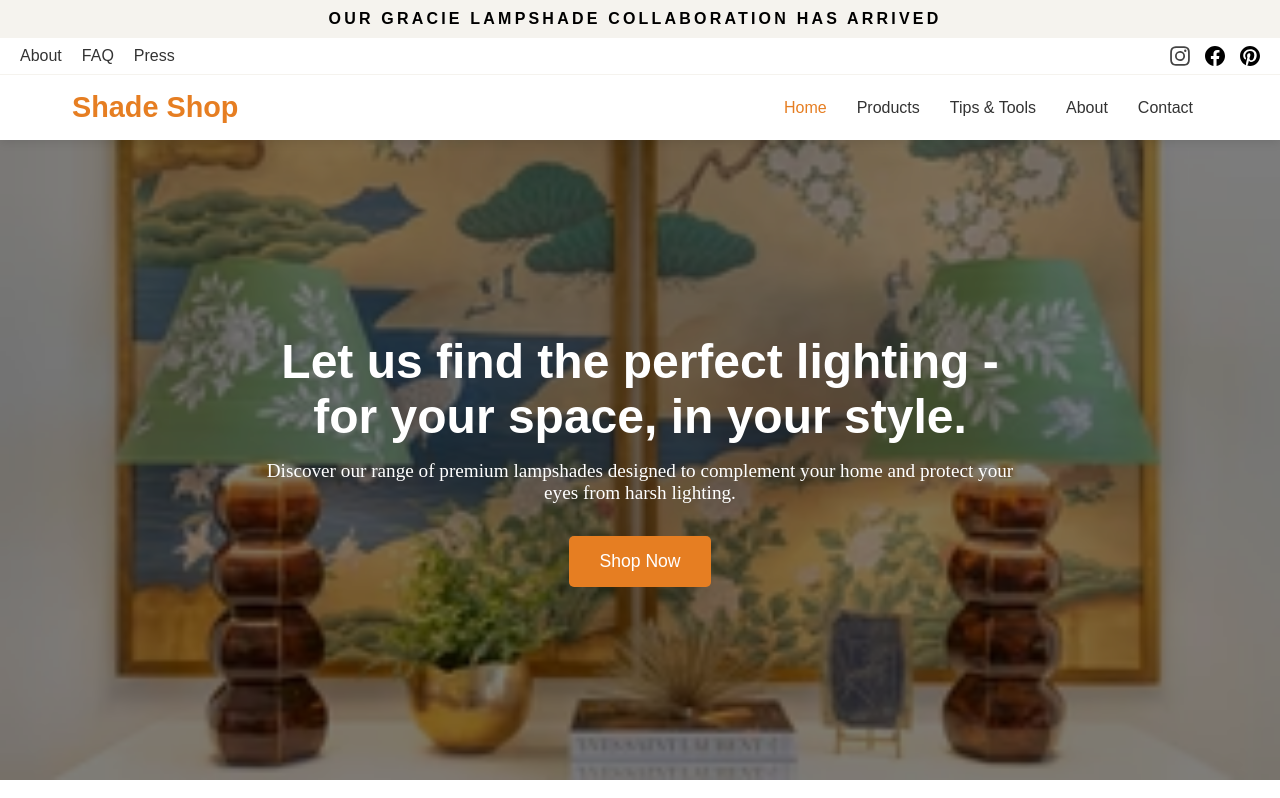
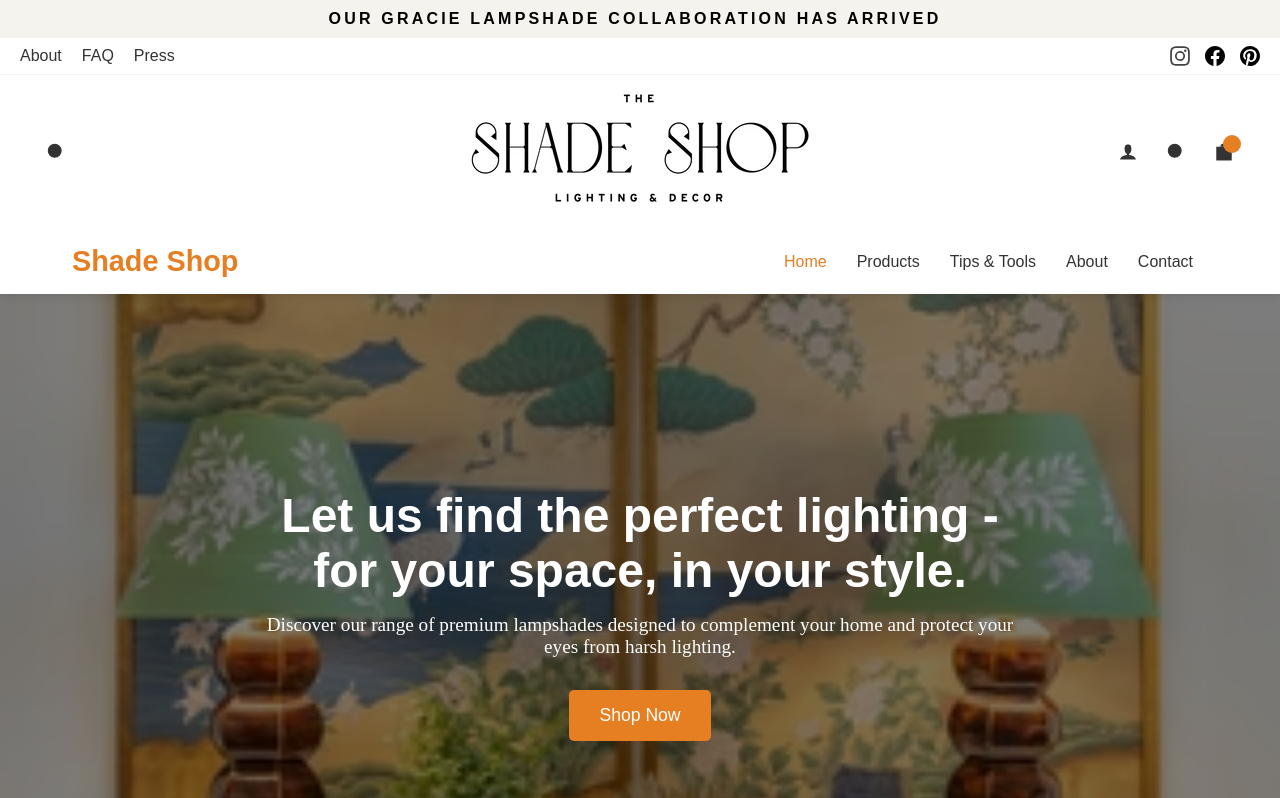
Before and after one commit to ErPing-CMS/Shade_Shop_Tools-Tips_Page, a plain HTML site: page index.html in a window 1280 px wide. Shown: the top 798 px of the page. Drawn offline with Linux system fonts and the light colour scheme.

Commit message:
header layout

```diff
--- a/index.html
+++ b/index.html
@@ -75,6 +75,44 @@
                     </div>
                 </div>
 
+            </div>
+        </div>
+        <div class="header-layout header-layout--center" data-logo-align="center">
+            <div class="header-item header-item--left header-item--navigation">
+                <div class="site-nav small--hide">
+                    <a href="#" class="site-nav__link site-nav__link--icon js-search-header">
+                        <svg aria-hidden="true" focusable="false" role="presentation" class="icon icon-search" viewBox="0 0 64 64"><path d="M47.16 28.58A18.58 18.58 0 1 1 28.58 10a18.58 18.58 0 0 1 18.58 18.58zM54 54L41.94 42"></path></svg>
+                        <span class="icon__fallback-text">Search</span>
+                    </a>
+                </div>
+            </div>
+            <div class="header-item header-item--logo logo-wrapper">
+                <h1 class="site-header__logo" itemtype="http://schema.org/Organization">
+                    <a href="/" itemprop="url" class="site-header__logo-link">
+                        <img class="small--hide" src="assets/Logo.png" alt="The Shade Shop" itemprop="logo">
+                    </a>
+                </h1>
+            </div>
+            <div class="header-item header-item--icons">
+                <div class="site-nav">
+                    <div class="site-nav__icons">
+                        <a class="site-nav__link site-nav__link--icon small--hide" href="/account">
+                            <svg aria-hidden="true" focusable="false" role="presentation" class="icon icon-user" viewBox="0 0 64 64"><path d="M35 39.84v-2.53c3.3-1.91 6-6.66 6-11.41 0-7.63 0-13.82-9-13.82s-9 6.19-9 13.82c0 4.75 2.7 9.51 6 11.41v2.53c-10.18.85-18 6-18 12.16h42c0-6.19-7.82-11.31-18-12.16z"></path></svg>
+                            <span class="icon__fallback-text">Log in</span>
+                        </a>
+                        <a href="/search" class="site-nav__link site-nav__link--icon js-search-header medium-up--hide">
+                            <svg aria-hidden="true" focusable="false" role="presentation" class="icon icon-search" viewBox="0 0 64 64"><path d="M47.16 28.58A18.58 18.58 0 1 1 28.58 10a18.58 18.58 0 0 1 18.58 18.58zM54 54L41.94 42"></path></svg>
+                            <span class="icon__fallback-text">Search</span>
+                        </a>
+                        <a href="/cart" class="site-nav__link site-nav__link--icon js-drawer-open-cart" aria-controls="CartDrawer" data-icon="bag-minimal" aria-expanded="false">
+                            <span class="cart-link">
+                                <svg aria-hidden="true" focusable="false" role="presentation" class="icon icon-bag-minimal" viewBox="0 0 64 64"><path stroke="null" id="svg_4" fill-opacity="null" stroke-opacity="null" fill="null" d="M11.375 17.863h41.25v36.75h-41.25z"></path><path stroke="null" id="svg_2" d="M22.25 18c0-7.105 4.35-9 9.75-9s9.75 1.895 9.75 9"></path></svg>
+                                <span class="icon__fallback-text">Cart</span>
+                                <span class="cart-link__bubble"></span>
+                            </span>
+                        </a>
+                    </div>
+                </div>
             </div>
         </div>
         <nav class="navbar">
--- a/styles.css
+++ b/styles.css
@@ -108,6 +108,117 @@
 
 .small--hide {
     display: block;
+}
+
+/* Header Layout */
+.header-layout {
+    display: flex;
+    align-items: center;
+    justify-content: space-between;
+    padding: 1rem 2rem;
+    max-width: auto;
+    margin: 0 auto;
+}
+
+.header-layout--center {
+    justify-content: center;
+}
+
+.header-item {
+    flex: 1;
+}
+
+.header-item--left {
+    display: flex;
+    justify-content: flex-start;
+}
+
+.header-item--logo {
+    text-align: center;
+}
+
+.header-item--icons {
+    display: flex;
+    justify-content: flex-end;
+}
+
+.site-header__logo-link {
+    display: inline-block;
+}
+
+.site-header__logo img {
+    max-height: 120px;
+    width: auto;
+}
+
+.site-nav__icons {
+    display: flex;
+}
+
+.site-nav {
+    display: flex;
+    align-items: center;
+}
+
+.site-nav__link {
+    text-decoration: none;
+    color: #333;
+    font-family: 'Tw Cen MT W01 Light', 'Tw Cen MT', 'Ubuntu', sans-serif;
+    font-weight: 500;
+    transition: color 0.3s;
+    display: flex;
+    align-items: center;
+}
+
+.site-nav__link:hover {
+    color: #e67e22;
+}
+
+.site-nav__link--icon {
+    padding: 0.5rem;
+    margin: 0 0.25rem;
+}
+
+.icon-search, .icon-hamburger, .icon-user, .icon-bag-minimal {
+    width: 24px;
+    height: 24px;
+    fill: currentColor;
+}
+
+.cart-link {
+    position: relative;
+    display: flex;
+    align-items: center;
+}
+
+.cart-link__bubble {
+    position: absolute;
+    top: -5px;
+    right: -5px;
+    background-color: #e67e22;
+    color: white;
+    border-radius: 50%;
+    width: 18px;
+    height: 18px;
+    font-size: 0.7rem;
+    display: flex;
+    align-items: center;
+    justify-content: center;
+}
+
+.icon__fallback-text {
+    display: none;
+}
+
+.visually-hidden {
+    position: absolute !important;
+    overflow: hidden;
+    clip: rect(0 0 0 0);
+    height: 1px;
+    width: 1px;
+    margin: -1px;
+    padding: 0;
+    border: 0;
 }
 
 /* Header Styles */
```
